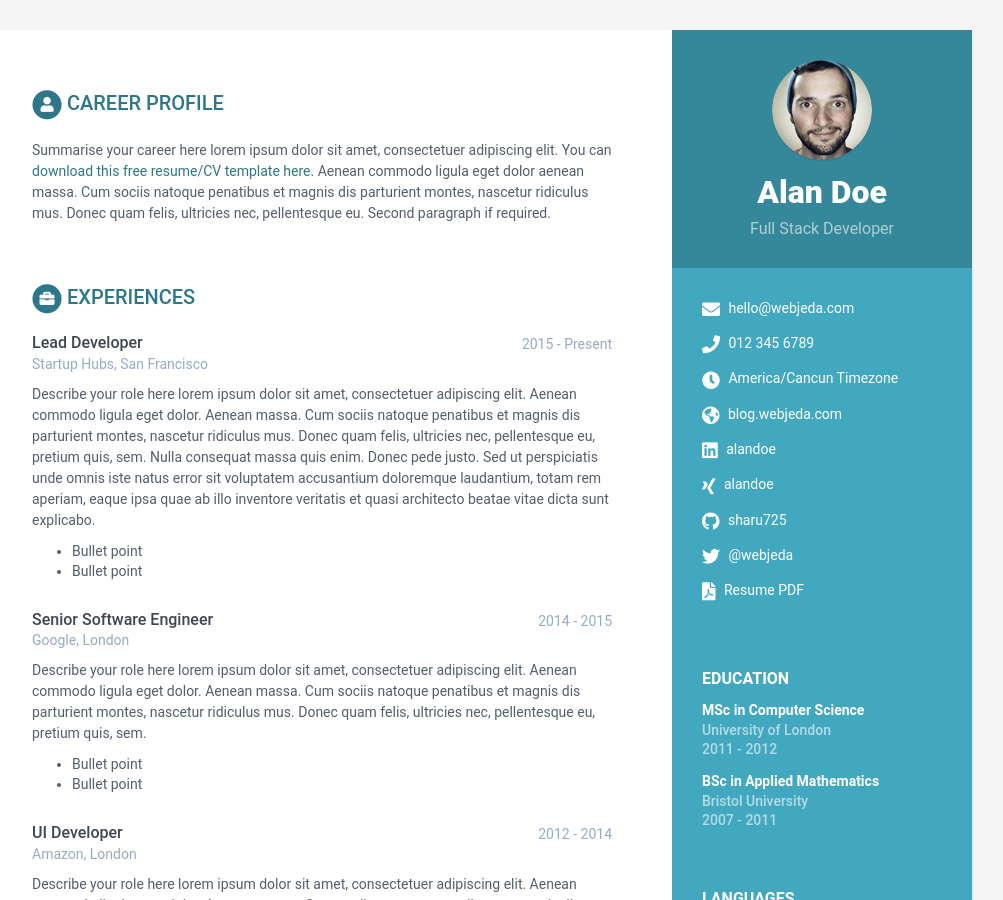
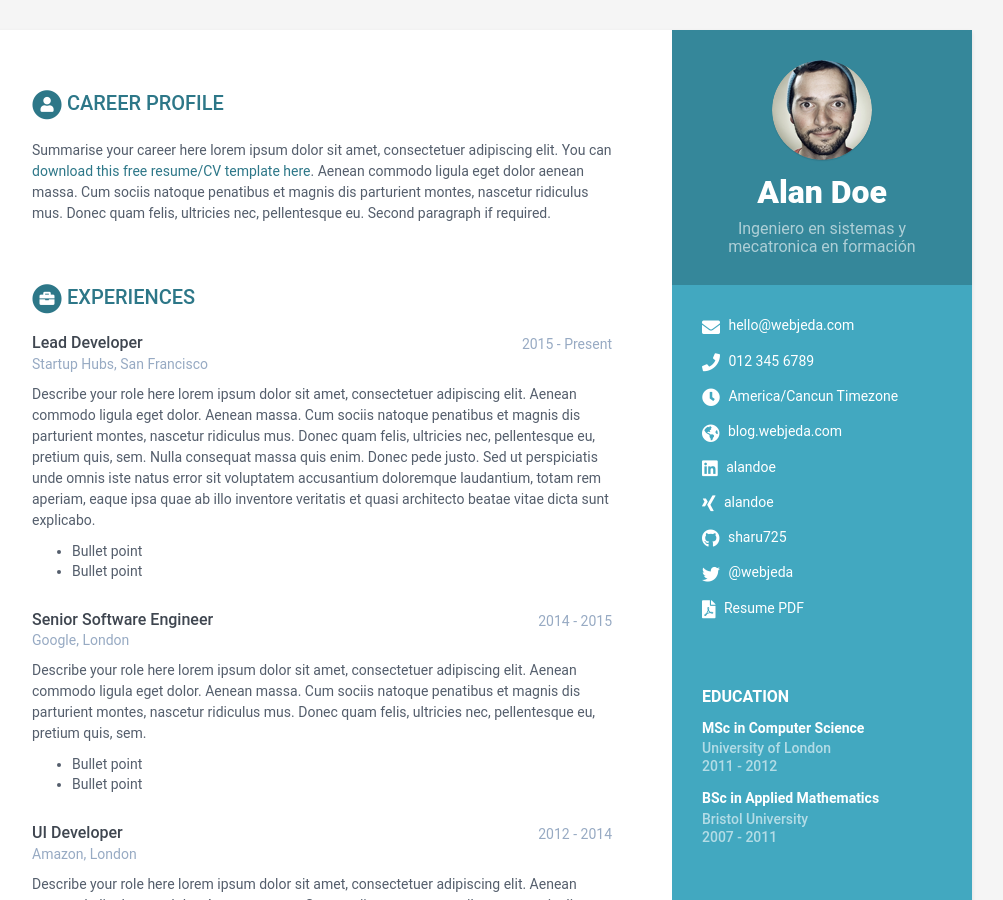
Before and after one commit to ShalkYT/meneses-cv-2, a Jekyll site: the page built from index.html, in a window 1280 px wide and 900 px high. Shown: the whole window, without its empty margins (168-1171 px from the left). Built offline with Jekyll 4.4.1, drawn with Linux system fonts in a browser that asks for light colours.

Commit message:
UpdateTag-line

```diff
--- a/_data/data.yml
+++ b/_data/data.yml
@@ -9,7 +9,7 @@ sidebar:
 
     # Profile information
     name: Alan Doe
-    tagline: Full Stack Developer
+    tagline: Ingeniero en sistemas y mecatronica en formación
     avatar: profile.png  #place a 100x100 picture inside /assets/images/ folder and provide the name of the file below
 
     # Sidebar links
```
